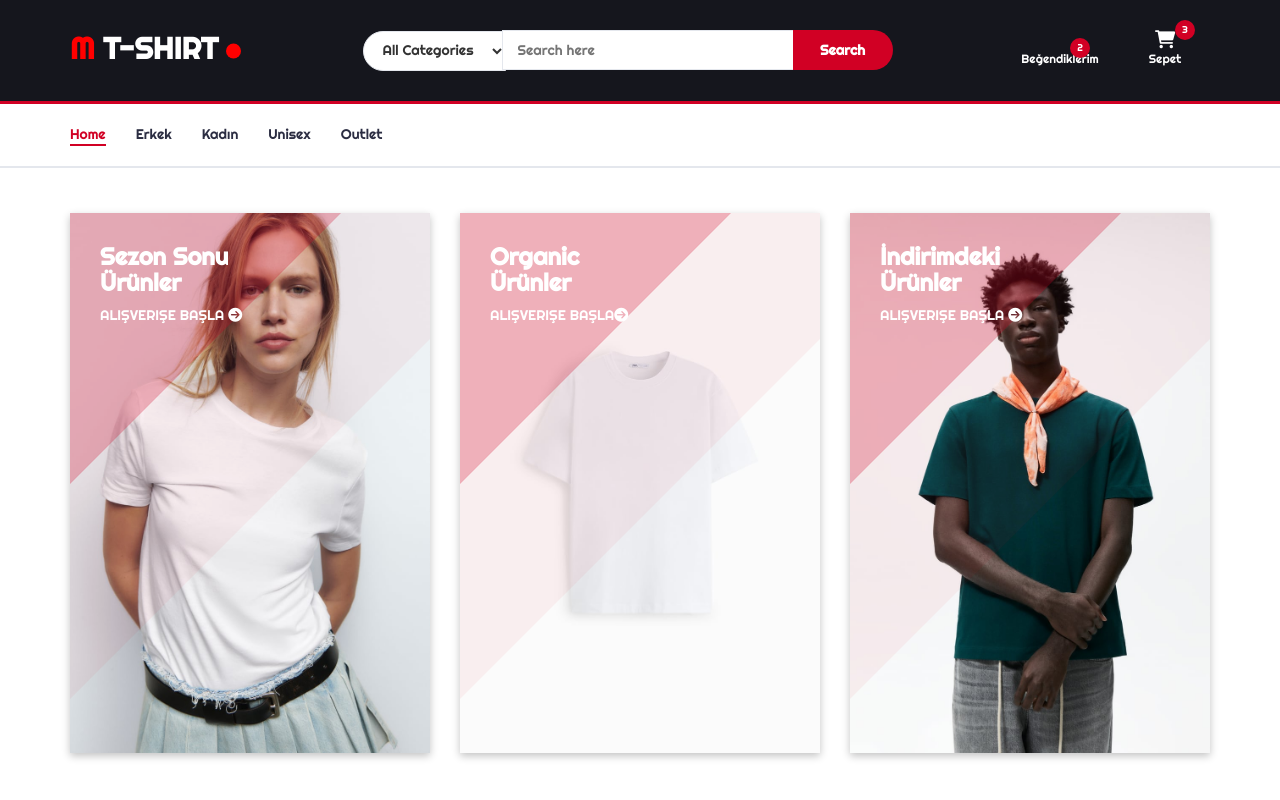
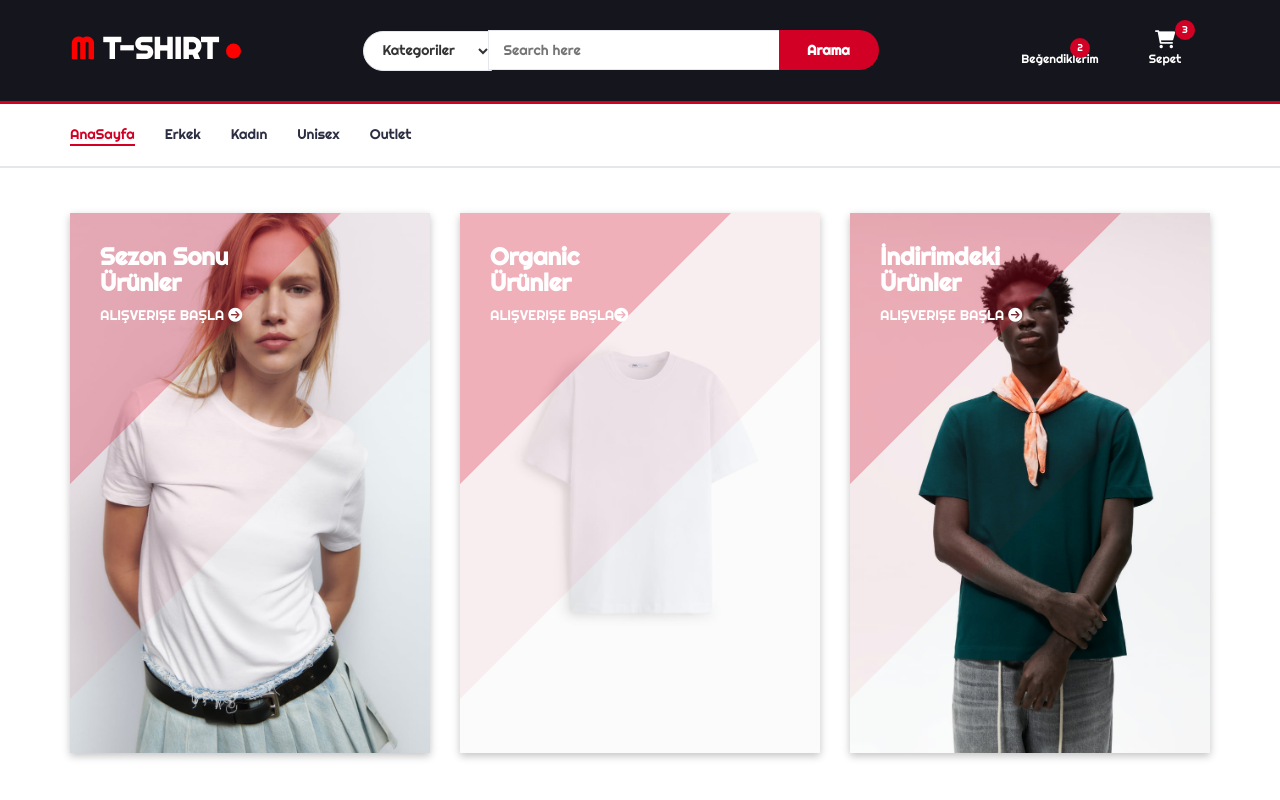
Before and after one commit to hkankyilmaz/kutez-case-customizable-modern-tshirt, a React (Create React App) app: page / in a window 1280 px wide. Shown: the top 800 px of the page. Built offline with nearby package versions, Linux system fonts and the light colour scheme; some icons are missing; a web font is replaced by a local one.

Commit message:
Update Header.jsx

```diff
--- a/src/components/Header.jsx
+++ b/src/components/Header.jsx
@@ -39,12 +39,12 @@ function Header() {
                 <div className="header-search">
                   <form>
                     <select className="input-select">
-                      <option value="0">All Categories</option>
-                      <option value="1">Category 01</option>
-                      <option value="1">Category 02</option>
+                      <option value="0">Kategoriler</option>
+                      <option value="1">Kategori 01</option>
+                      <option value="1">Kategori 02</option>
                     </select>
                     <input className="input" placeholder="Search here" />
-                    <button className="search-btn">Search</button>
+                    <button className="search-btn">Arama</button>
                   </form>
                 </div>
               </div>
@@ -136,7 +136,7 @@ function Header() {
           <div id="responsive-nav">
             <ul className="main-nav nav navbar-nav">
               <li className="active">
-                <a href="!#">Home</a>
+                <a href="!#">AnaSayfa</a>
               </li>
               <li>
                 <a href="!#">Erkek</a>
```
